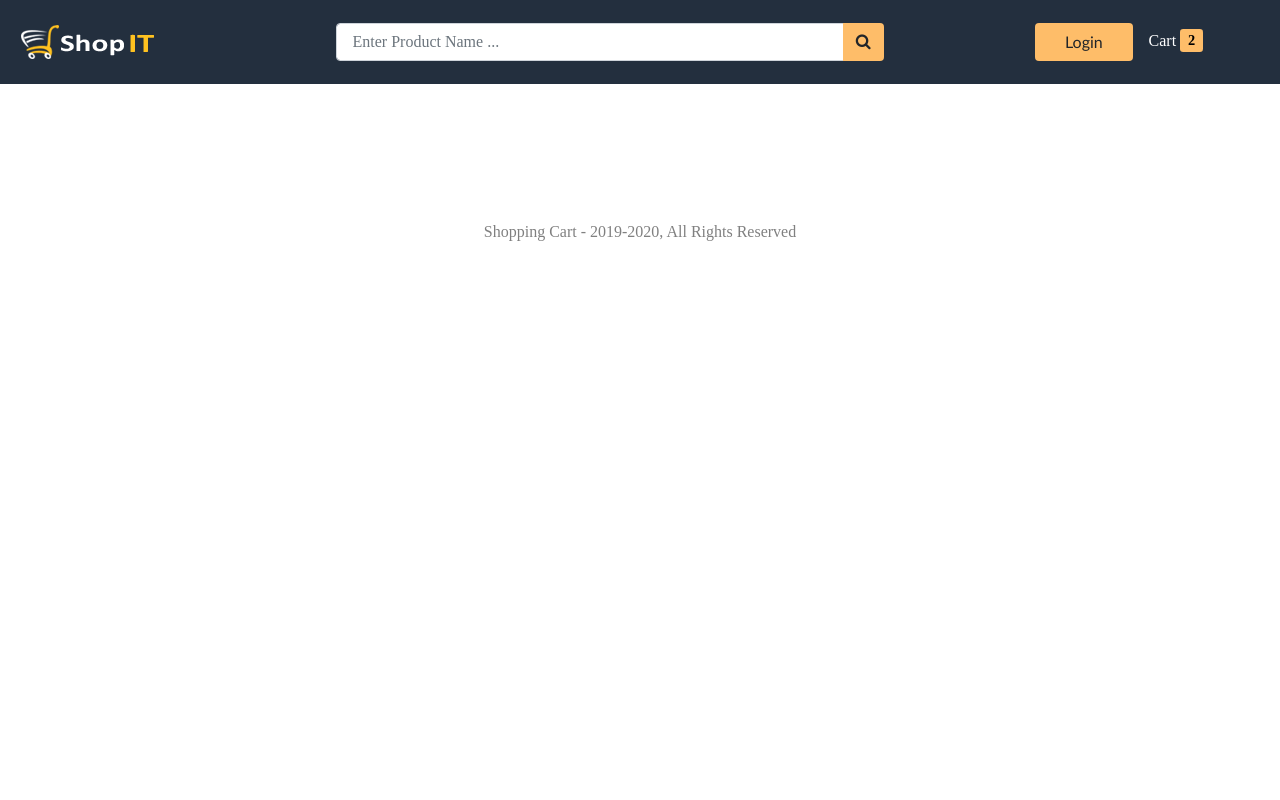
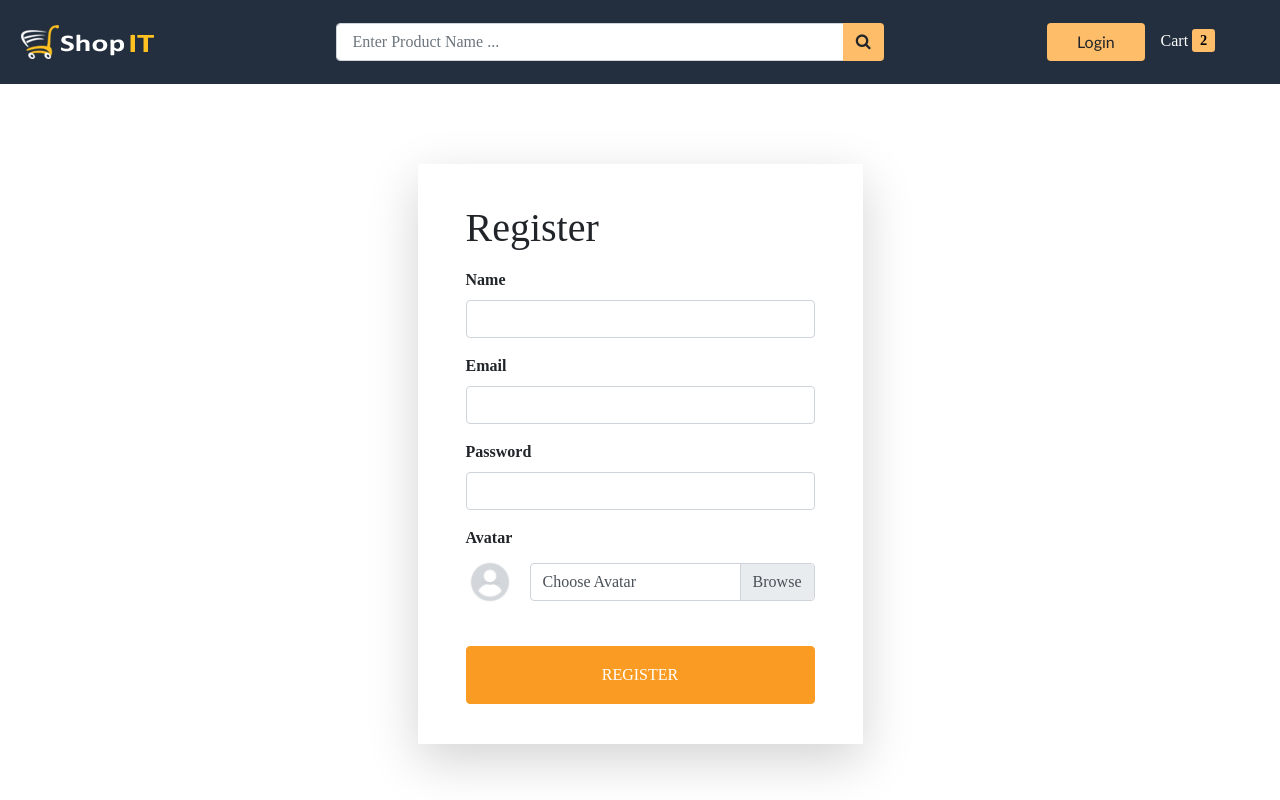
Before and after one commit to JasonYuYang/E-COMMERCE-SITE-FULLSTACK, a React (Create React App) app in the folder frontend/: page /signup in a window 1280 px wide. Built offline with nearby package versions, Linux system fonts and the light colour scheme; a web font is replaced by a local one; what react-alert-template-basic would draw is missing.

Commit message:
Finished Login/SignUp Component

```diff
--- a/frontend/src/App.css
+++ b/frontend/src/App.css
@@ -80,6 +80,10 @@
 }
 
 .card-title a:hover {
+  color: #fa9c23;
+  text-decoration: none;
+}
+.card-title li:hover {
   color: #fa9c23;
   text-decoration: none;
 }
--- a/frontend/src/App.js
+++ b/frontend/src/App.js
@@ -6,6 +6,9 @@
 
 import Home from './components/Home';
 import ProductDetails from './components/product/ProductDetails';
+
+import Login from './components/user/Login';
+import SignUp from './components/user/SignUp';
 
 function App() {
   return (
@@ -16,6 +19,9 @@
           <Route path="/" component={Home} exact />
           <Route path="/search/:keyword" component={Home} />
           <Route path="/product/:id" component={ProductDetails} exact />
+
+          <Route path="/login" component={Login} exact />
+          <Route path="/signup" component={SignUp} exact />
         </div>
 
         <Footer />
--- a/frontend/src/components/Home.js
+++ b/frontend/src/components/Home.js
@@ -97,7 +97,7 @@
                       <div className="mt-5">
                         <h4 className="mb-3">Categories</h4>
 
-                        <ul className="pl-0">
+                        <ul className="pl-0 card-title">
                           {categories.map((category) => (
                             <li
                               style={{
@@ -152,7 +152,9 @@
                   </div>
                 </Fragment>
               ) : (
-                products.map((product) => <Product key={product._id} product={product} col={3} />)
+                products.map((product) => (
+                  <Product key={product._id} product={product} col={3} />
+                ))
               )}
             </div>
           </section>
--- a/frontend/src/components/layout/Header.js
+++ b/frontend/src/components/layout/Header.js
@@ -21,9 +21,9 @@
         </div>
 
         <div className="col-12 col-md-3 mt-4 mt-md-0 text-center">
-          <button className="btn" id="login_btn">
+          <Link to="/login" className="btn ml-4" id="login_btn">
             Login
-          </button>
+          </Link>
 
           <span id="cart" className="ml-3">
             Cart
--- /dev/null
+++ b/frontend/src/components/user/Login.js
@@ -0,0 +1,90 @@
+import React, { Fragment, useState, useEffect } from 'react';
+import { Link } from 'react-router-dom';
+
+import Loader from '../layout/Loader';
+import MetaData from '../layout/MetaData';
+
+import { useAlert } from 'react-alert';
+import { useDispatch, useSelector } from 'react-redux';
+import { login, clearErrors } from '../../store/actions/user-actions';
+
+const Login = ({ history, location }) => {
+  const [email, setEmail] = useState('');
+  const [password, setPassword] = useState('');
+
+  const alert = useAlert();
+  const dispatch = useDispatch();
+
+  const { isAuthenticated, error, loading } = useSelector((state) => state.auth);
+  const redirect = location.search ? location.search.split('=')[1] : '/';
+  console.log(location.search);
+  useEffect(() => {
+    if (isAuthenticated) {
+      history.push(redirect);
+    }
+
+    if (error) {
+      alert.error(error);
+      dispatch(clearErrors());
+    }
+  }, [dispatch, alert, isAuthenticated, error, history, redirect]);
+
+  const submitHandler = (e) => {
+    e.preventDefault();
+    dispatch(login(email, password));
+  };
+
+  return (
+    <Fragment>
+      {loading ? (
+        <Loader />
+      ) : (
+        <Fragment>
+          <MetaData title={'Login'} />
+          <div className="row wrapper">
+            <div className="col-10 col-lg-5">
+              <form className="shadow-lg" onSubmit={submitHandler}>
+                <h1 className="mb-3">Login</h1>
+                <div className="form-group">
+                  <label htmlFor="email_field">Email</label>
+                  <input
+                    type="email"
+                    id="email_field"
+                    className="form-control"
+                    value={email}
+                    onChange={(e) => setEmail(e.target.value)}
+                  />
+                </div>
+
+                <div className="form-group">
+                  <label htmlFor="password_field">Password</label>
+                  <input
+                    type="password"
+                    id="password_field"
+                    className="form-control"
+                    value={password}
+                    onChange={(e) => setPassword(e.target.value)}
+                  />
+                </div>
+
+                <Link to="/password/forgot" className="float-right mb-4">
+                  Forgot Password?
+                </Link>
+
+                <button id="login_button" type="submit" className="btn btn-block py-3">
+                  LOGIN
+                </button>
+
+                <Link to="/signup" className="float-right mt-3">
+                  New User?
+                </Link>
+              </form>
+            </div>
+          </div>
+        </Fragment>
+      )}
+    </Fragment>
+  );
+};
+
+export default Login;
--- /dev/null
+++ b/frontend/src/components/user/SignUp.js
@@ -0,0 +1,156 @@
+import React, { Fragment, useState, useEffect } from 'react';
+
+import MetaData from '../layout/MetaData';
+
+import { useAlert } from 'react-alert';
+import { useDispatch, useSelector } from 'react-redux';
+import { register, clearErrors } from '../../store/actions/user-actions';
+
+const SignUp = ({ history }) => {
+  const [user, setUser] = useState({
+    name: '',
+    email: '',
+    password: '',
+  });
+
+  const { name, email, password } = user;
+
+  const [avatar, setAvatar] = useState('');
+  const [avatarPreview, setAvatarPreview] = useState('/images/default_avatar.jpg');
+
+  const alert = useAlert();
+  const dispatch = useDispatch();
+
+  const { isAuthenticated, error, loading } = useSelector((state) => state.auth);
+
+  useEffect(() => {
+    if (isAuthenticated) {
+      history.push('/');
+    }
+
+    if (error) {
+      alert.error(error);
+      dispatch(clearErrors());
+    }
+  }, [dispatch, alert, isAuthenticated, error, history]);
+
+  const submitHandler = (e) => {
+    e.preventDefault();
+
+    const formData = new FormData();
+    formData.set('name', name);
+    formData.set('email', email);
+    formData.set('password', password);
+    formData.set('avatar', avatar);
+
+    dispatch(register(formData));
+  };
+
+  const onChange = (e) => {
+    if (e.target.name === 'avatar') {
+      const reader = new FileReader();
+
+      reader.onload = () => {
+        if (reader.readyState === 2) {
+          setAvatarPreview(reader.result);
+          setAvatar(reader.result);
+        }
+      };
+
+      reader.readAsDataURL(e.target.files[0]);
+    } else {
+      setUser({ ...user, [e.target.name]: e.target.value });
+    }
+  };
+  return (
+    <Fragment>
+      <MetaData title={'Register User'} />
+      <div className="row wrapper">
+        <div className="col-10 col-lg-5">
+          <form
+            className="shadow-lg"
+            encType="multipart/form-data"
+            onSubmit={submitHandler}
+          >
+            <h1 className="mb-3">Register</h1>
+
+            <div className="form-group">
+              <label htmlFor="email_field">Name</label>
+              <input
+                type="name"
+                id="name_field"
+                className="form-control"
+                name="name"
+                value={name}
+                onChange={onChange}
+              />
+            </div>
+
+            <div className="form-group">
+              <label htmlFor="email_field">Email</label>
+              <input
+                type="email"
+                id="email_field"
+                className="form-control"
+                name="email"
+                value={email}
+                onChange={onChange}
+              />
+            </div>
+
+            <div className="form-group">
+              <label htmlFor="password_field">Password</label>
+              <input
+                type="password"
+                id="password_field"
+                className="form-control"
+                name="password"
+                value={password}
+                onChange={onChange}
+              />
+            </div>
+
+            <div className="form-group">
+              <label htmlFor="avatar_upload">Avatar</label>
+              <div className="d-flex align-items-center">
+                <div>
+                  <figure className="avatar mr-3 item-rtl">
+                    <img
+                      src={avatarPreview}
+                      className="rounded-circle"
+                      alt="Avatar Preview"
+                    />
+                  </figure>
+                </div>
+                <div className="custom-file">
+                  <input
+                    type="file"
+                    name="avatar"
+                    className="custom-file-input"
+                    id="customFile"
+                    accept="images/*"
+                    onChange={onChange}
+                  />
+                  <label className="custom-file-label" htmlFor="customFile">
+                    Choose Avatar
+                  </label>
+                </div>
+              </div>
+            </div>
+
+            <button
+              id="register_button"
+              type="submit"
+              className="btn btn-block py-3"
+              disabled={loading ? true : false}
+            >
+              REGISTER
+            </button>
+          </form>
+        </div>
+      </div>
+    </Fragment>
+  );
+};
+
+export default SignUp;
--- a/frontend/src/store/actions/user-actions.js
+++ b/frontend/src/store/actions/user-actions.js
@@ -41,7 +41,7 @@
       },
     };
 
-    const { data } = await axios.post('/api/v1/register', userData, config);
+    const { data } = await axios.post('/api/v1/signup', userData, config);
 
     dispatch(authActions.loadUserSuccess(data.user));
   } catch (error) {
@@ -130,7 +130,11 @@
       },
     };
 
-    const { data } = await axios.put(`/api/v1/password/reset/${token}`, passwords, config);
+    const { data } = await axios.put(
+      `/api/v1/password/reset/${token}`,
+      passwords,
+      config
+    );
 
     dispatch(userActions.resetPasswordSuccess(data.success));
   } catch (error) {
```
